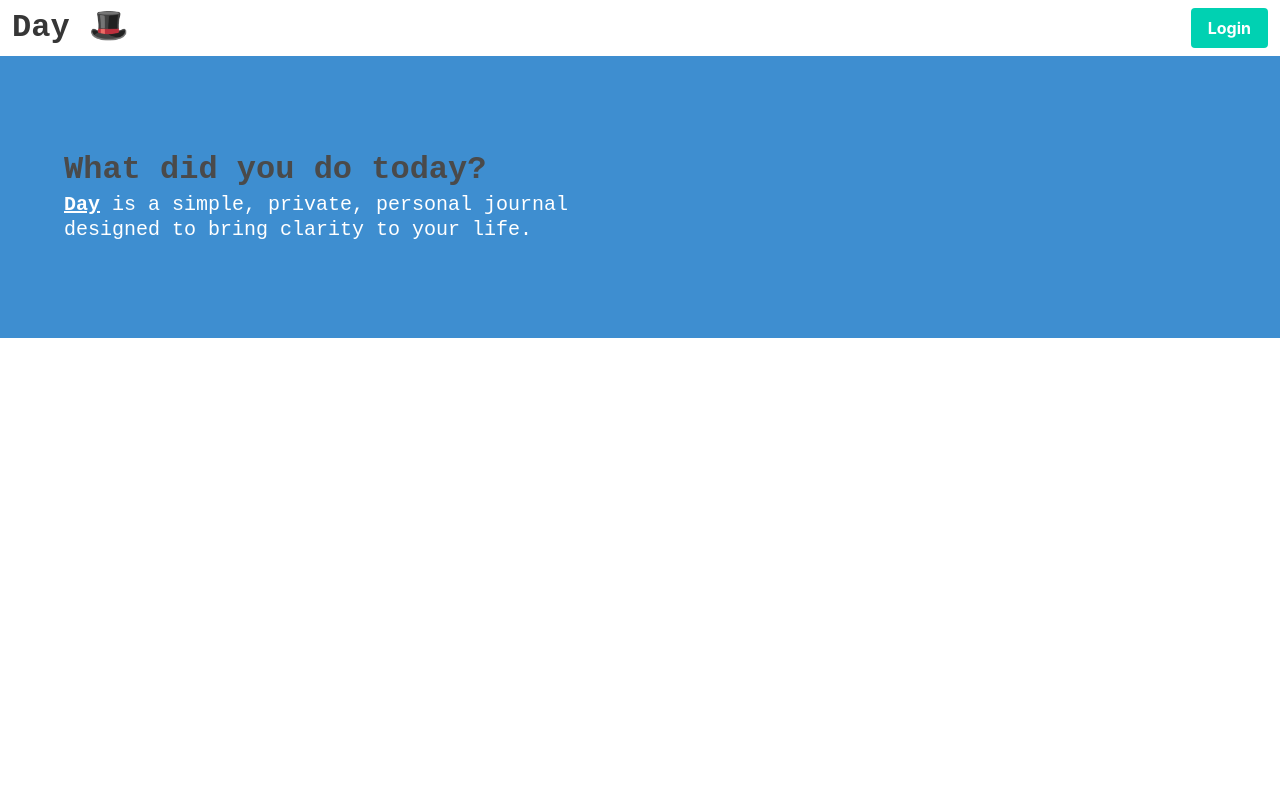
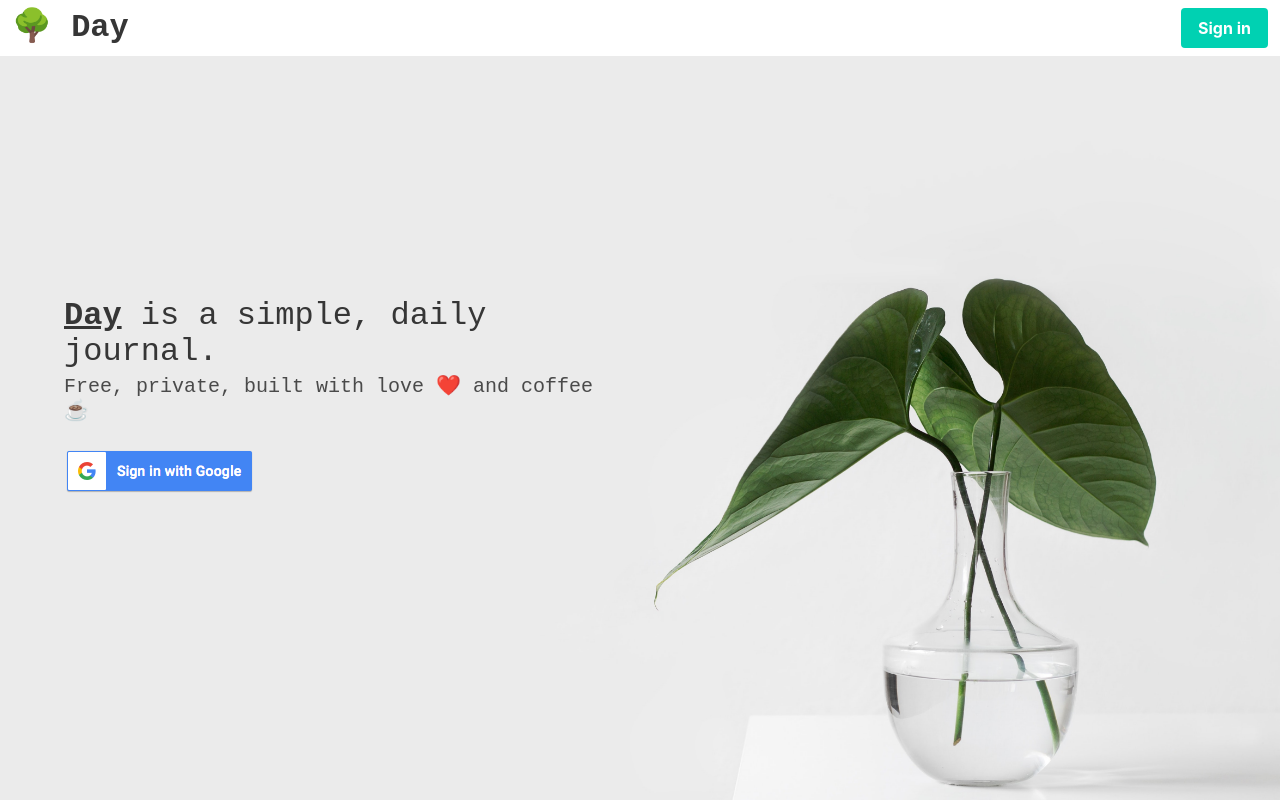
Before and after one commit to mapsam/beepboop, a Next.js app: page / in a window 1280 px wide. Built offline with nearby package versions, Linux system fonts and the light colour scheme; no server answers.

Commit message:
landing page

```diff
--- a/components/Nav.js
+++ b/components/Nav.js
@@ -1,5 +1,5 @@
 import { signIn, signOut, useSession } from 'next-auth/client'
-import { randomEmoji } from '../utils/emoji.js';
+import { useRouter } from 'next/router';
 
 const accountImageButton = {
   borderRadius: '10%'
@@ -7,13 +7,16 @@ const accountImageButton = {
 
 const Nav = () => {
   const [ session, loading ] = useSession();
+  const router = useRouter();
+
+  // sticky nav on landing page
+  const navClass = router.pathname === '/' ? 'navbar is-fixed-top' : 'navbar';
 
   return (
-    <navbar className="hero is-fullwidth">
-      <nav className="navbar" role="navigation" aria-label="main navigation">
+    <nav className={navClass} role="navigation" aria-label="main navigation">
       <div className="navbar-brand">
         <a className="navbar-item" href="/">
-            <h1 className="title is-family-monospace">Day {randomEmoji()}</h1>
+          <h1 className="title is-family-monospace">🌳 Day</h1>
         </a>
 
         <a role="button" className="navbar-burger burger" aria-label="menu" aria-expanded="false" data-target="navbarBasicExample">
@@ -40,7 +43,7 @@ const Nav = () => {
             {!session &&
               <div className="buttons">
                 <button className="button is-primary" onClick={signIn}>
-                    <strong>Login</strong>
+                  <strong>Sign in</strong>
                 </button>
               </div>
             }
@@ -48,7 +51,6 @@ const Nav = () => {
         </div>
       </div>
     </nav>
-    </navbar>
   );
 };
 
--- a/pages/api/accounts/[accountId].js
+++ b/pages/api/accounts/[accountId].js
@@ -1,5 +1,6 @@
 import { getSession } from 'next-auth/client';
-import { connectToDatabase, idFromString } from '../../../utils/mongodb.js';
+import { connectToDatabase } from '../../../utils/mongodb.js';
+import { ObjectID } from 'mongodb';
 
 export default async (req, res) => {
   const { accountId } = req.query;
@@ -8,9 +9,8 @@ export default async (req, res) => {
   if (!session) return res.json({ error: 'You must be sign in to view the protected content on this page.' });
 
   const { db } = await connectToDatabase();
-  console.log(session);
 
-  const userId = idFromString(session.userId);
+  const userId = ObjectID(session.userId);
   const user = await db.collection('users')
     .find({ _id: userId })
     .toArray();
--- a/pages/index.js
+++ b/pages/index.js
@@ -1,19 +1,35 @@
+import { signIn, signOut, useSession } from 'next-auth/client';
+
 const underlineStyle = {
   textDecoration: 'underline'
 }
 
 const Account = ({ days }) => {
+  const [ session, loading ] = useSession();
+
   return (
-    <section class="hero has-background-info py-6">
-      <div class="hero-body is-family-monospace">
-        <div class="container">
-          <h1 class="title has-text-grey-dark">
-            What did you do today?
-          </h1>
-          <h2 class="subtitle has-text-white">
-            <strong class="has-text-white" style={underlineStyle}>Day</strong> is a simple, private, personal journal<br />
-            designed to bring clarity to your life.
-          </h2>
+    <section className="hero is-fullheight is-fullheight-with-navbar has-bg-img">
+      <div className="hero-body">
+        <div className="container">
+          <div className="columns">
+            <div className="column is-half is-family-monospace">
+              <h1 className="title has-text-weight-light">
+                <span className="has-text-weight-bold" style={underlineStyle}>Day</span> is a simple, daily journal.</h1>
+                <h2 className="subtitle">Free, private, built with love ❤️ and coffee ☕️</h2>
+
+                {!session &&
+                <a className="mt-4" onClick={() => signIn('google')}>
+                  <img src="/signin-google.png"></img>
+                </a>
+                }
+
+                {session &&
+                <a className="button is-primary mt-4" href="/days">
+                  Start writing
+                </a>
+                }
+            </div>
+          </div>
         </div>
       </div>
     </section>
--- a/pages/main.css
+++ b/pages/main.css
@@ -1,3 +1,15 @@
+@import url('https://fonts.googleapis.com/css2?family=Roboto+Slab:wght@300;400;700&display=swap');
+
+/* *, body {
+  font-family: 'Roboto Slab', serif;
+} */
+
+/* https://unsplash.com/photos/x2Tmfd1-SgA */
+.has-bg-img {
+  background: url('/landing.jpg') center center;
+  background-size: cover;
+}
+
 .react-calendar {
   border: none;
   background-color: black;
```
Also changed, not shown: public/landing.jpg (added), public/signin-google.png (added). Lines whose indentation alone changed are shown as unchanged.
